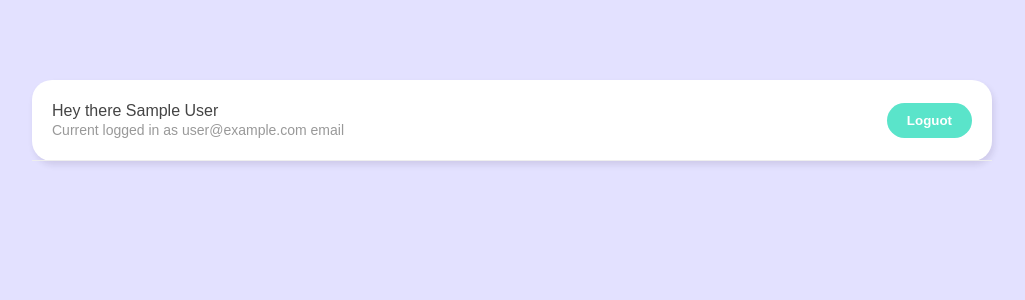
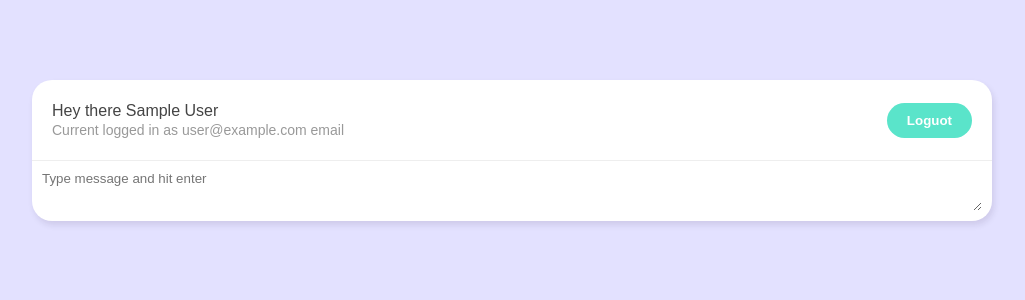
Before and after one commit to SXboctuk/vue-chat, a Vue app: page /chatroom in a window 1280 px wide. Shown: the top 300 px of the page, without its empty margins (128-1153 px from the left). Built offline with nearby package versions, Linux system fonts and the light colour scheme; no server answers; sample sign-in values are in the browser's storage.

Commit message:
created: sending message

```diff
--- /dev/null
+++ b/src/components/CharForm.vue
@@ -0,0 +1,58 @@
+<template>
+  <FormUi class="form">
+    <textarea
+      placeholder="Type message and hit enter"
+      v-model="message"
+      @keypress.enter.prevent="handleSubmit"
+      class="textarea"
+    >
+    </textarea>
+    <FormErrorUi v-if="error">{{ error }}</FormErrorUi>
+  </FormUi>
+</template>
+
+<script lang="ts" setup>
+import { ref } from 'vue'
+import FormUi from './UI/Form.ui.vue'
+import getUser from '@/composables/getUser'
+import { timestamp } from '@/firebase/config'
+import type { chatMessageType } from '@/composables/useCollections'
+import useCollections from '@/composables/useCollections'
+import FormErrorUi from './UI/FormError.ui.vue'
+
+const { user } = getUser()
+const { error, addMessage } = useCollections('messages')
+
+const message = ref('')
+
+const handleSubmit = async () => {
+  if (user.value && user.value.displayName !== null) {
+    const outgoingMessage: chatMessageType = {
+      name: user.value.displayName,
+      message: message.value,
+      creatAt: timestamp()
+    }
+    await addMessage(outgoingMessage)
+    if (!error.value) {
+      message.value = ''
+    }
+  }
+}
+</script>
+
+<style scoped>
+:deep(.form) {
+  margin: 10px;
+}
+
+.textarea {
+  width: 100%;
+  max-width: 99%;
+  margin-bottom: 6px;
+  padding: 10px;
+  border: none;
+  border-radius: 20px;
+  font-family: inherit;
+  outline: none;
+}
+</style>
--- a/src/components/UI/Form.ui.vue
+++ b/src/components/UI/Form.ui.vue
@@ -1,11 +1,15 @@
 <template>
-  <form class="form">
+  <form :class="props.class ?? 'form_default'">
     <slot />
   </form>
 </template>
 
-<style scoped>
-.form {
+<script setup lang="ts">
+const props = defineProps<{ class?: string }>()
+</script>
+
+<style scoped module>
+.form_default {
   width: 300px;
   margin: 20px auto;
 }
--- /dev/null
+++ b/src/composables/useCollections.ts
@@ -0,0 +1,27 @@
+import { projectFirestore } from '@/firebase/config'
+import { FieldValue, addDoc, collection } from 'firebase/firestore'
+import { ref } from 'vue'
+
+export type chatMessageType = {
+  name: string
+  message: string
+  creatAt: FieldValue
+}
+const useCollections = (collectionName: string) => {
+  const error = ref<null | string>(null)
+
+  const addMessage = async (doc: chatMessageType) => {
+    error.value = null
+
+    try {
+      await addDoc(collection(projectFirestore, collectionName), doc)
+    } catch (e: unknown) {
+      error.value = 'could not send message'
+      console.log(e)
+    }
+  }
+
+  return { error, addMessage }
+}
+
+export default useCollections
--- a/src/views/Chatroom.vue
+++ b/src/views/Chatroom.vue
@@ -1,11 +1,13 @@
 <template>
   <div class="container">
     <ChatNavbar />
+    <ChatForm />
   </div>
 </template>
 
 <script lang="ts" setup>
 import ChatNavbar from '@/components/ChatNavbar.vue'
+import ChatForm from '@/components/CharForm.vue'
 </script>
 
 <style></style>
```
